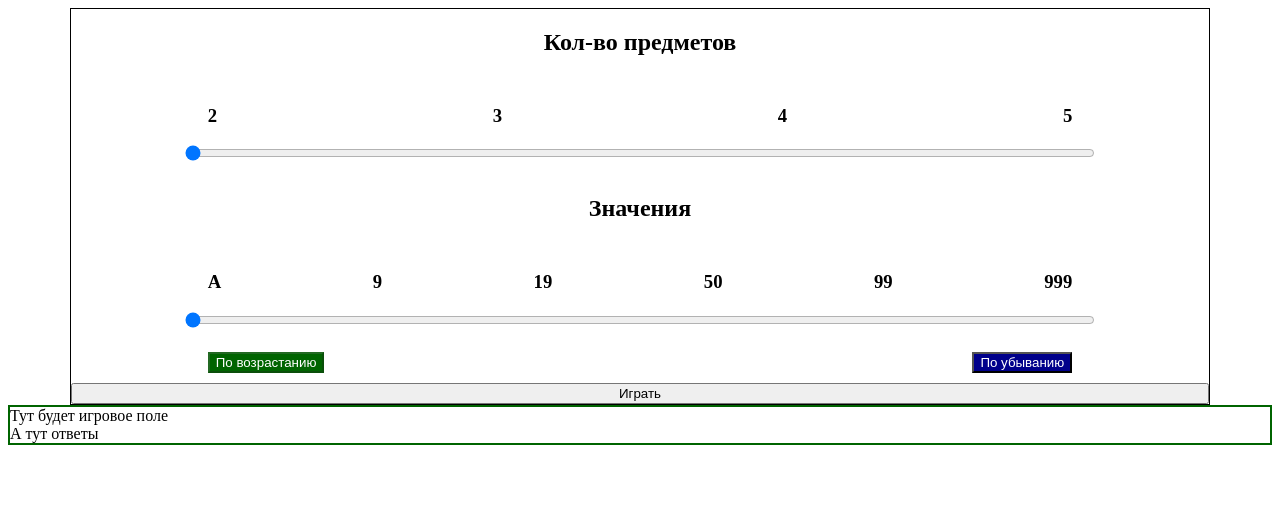
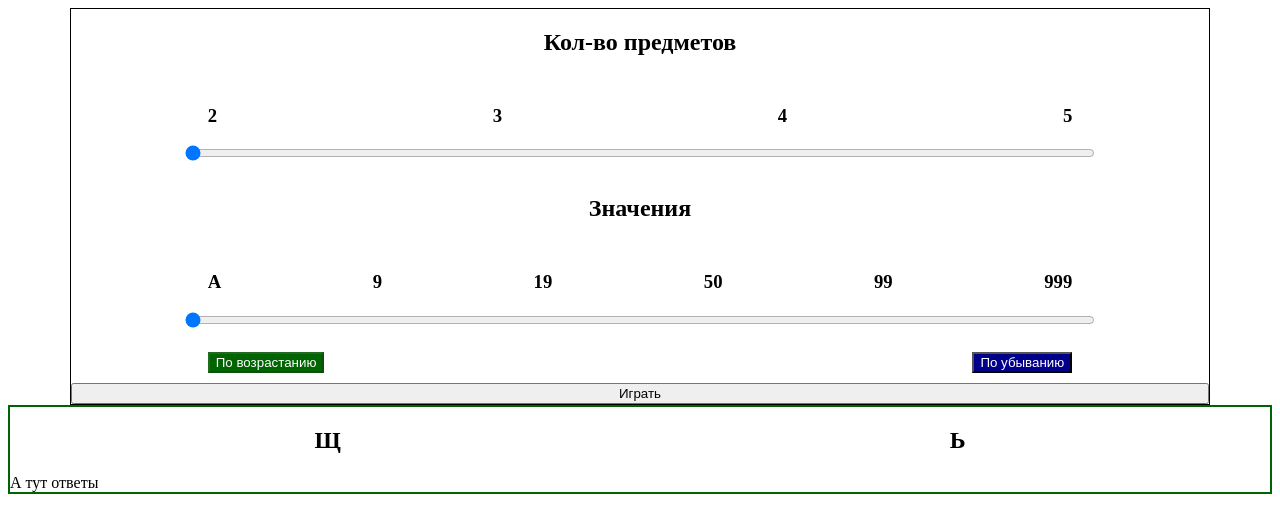
Before and after one commit to VagSer/correct-order-game, a Next.js app: page / in a window 1280 px wide. Both pictures are taken after a click on the button "Играть". Shown: the top 532 px of the page. Built offline with nearby package versions, Linux system fonts and the light colour scheme.

Commit message:
Генерируется игра

```diff
--- /dev/null
+++ b/components/ArrayElement.tsx
@@ -0,0 +1,9 @@
+
+
+export default function ArrayElement(props: any) {
+  return (
+    <div>
+      <h2>{props.value}</h2>
+    </div>
+  )
+}
--- a/pages/_app.tsx
+++ b/pages/_app.tsx
@@ -1,4 +1,5 @@
 import '../styles/Settings.css'
+import '../styles/index.css'
 import type { AppProps } from 'next/app'
 
 export default function App({ Component, pageProps }: AppProps) {
--- a/pages/index.tsx
+++ b/pages/index.tsx
@@ -1,13 +1,15 @@
 import Settings from "../components/Settings";
 import { useState } from "react";
+import ArrayElement from "../components/ArrayElement";
+
 
 
 export default function Home() {
   let gameSet: number[] | string[];
-  gameSet = []
+  gameSet = [] /* Множество, из которого выбираются элементы*/
 
-  const [game, setGame] = useState([])
-  const [correct, setCorrect] = useState([])
+  const [game, setGame] = useState([])  /* Множество, которое в игре*/
+  const [correct, setCorrect] = useState([]) /* Правильный ответ*/
 
   const [howMany, setHowMany] = useState(2)
   const [numbers, setNumbers] = useState(0)
@@ -16,10 +18,8 @@ export default function Home() {
   const getRandomInt = (max: number) => Math.floor(Math.random() * max)
 
   const startGame = () => {
-      isReverse?
-      console.log(`Начали игру. Объектов: ${howMany}, используем множество ${numbers}. Сортировка по убыванию`)
-      :
-      console.log(`Начали игру. Объектов: ${howMany}, используем множество ${numbers}. Сортировка по возрастанию`)
+      setGame([])
+      let newGame = []
       switch(numbers) {
         case 0: {
           gameSet = ['А', 'Б', 'В', 'Г', 'Д', 'Е', 'Ё', 'Ж', 'З', 'И', 'Й', 'К', 'Л', 'М', 'Н', 'О',
@@ -53,7 +53,13 @@ export default function Home() {
           break
         }
       }
-      console.log(gameSet)
+      let round = [...gameSet]
+      for (let i = 0; i < howMany; i++) {
+        let newElement = round[getRandomInt(round.length)]
+        newGame.push(newElement)
+        round = round.filter(elem => elem != newElement)
+      }
+      setGame([...newGame])
   }
 
   return (
@@ -68,8 +74,8 @@ export default function Home() {
         startGame={startGame}
       />
       <div style={{border: '2px solid darkgreen'}}>
-        <div className="field">
-          Тут будет игровое поле
+        <div style={{display: 'flex', justifyContent: 'space-around'}}>
+          {game.map(element => <ArrayElement key={element} value={element}/>)}
         </div>
         <div>
           А тут ответы
--- /dev/null
+++ b/styles/index.css
@@ -0,0 +1,4 @@
+.field {
+    display: 'flex';
+    justify-content: 'space-around';
+}
```
